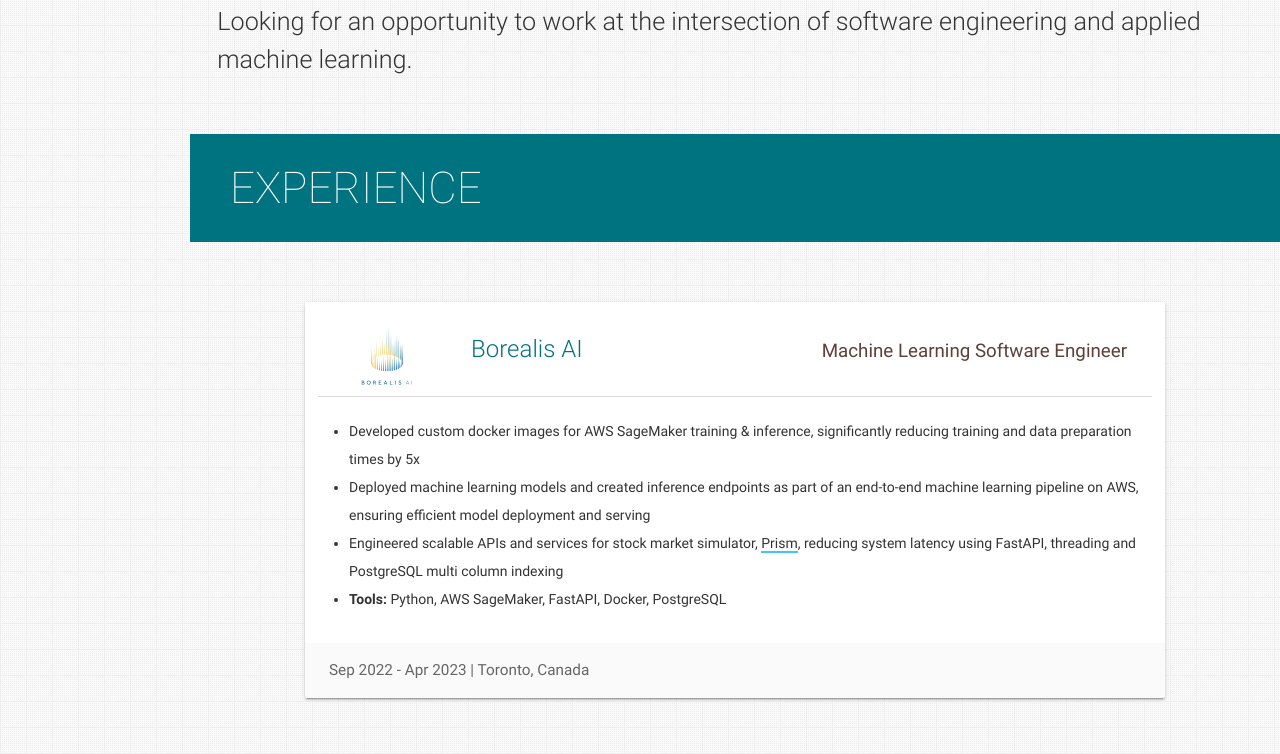
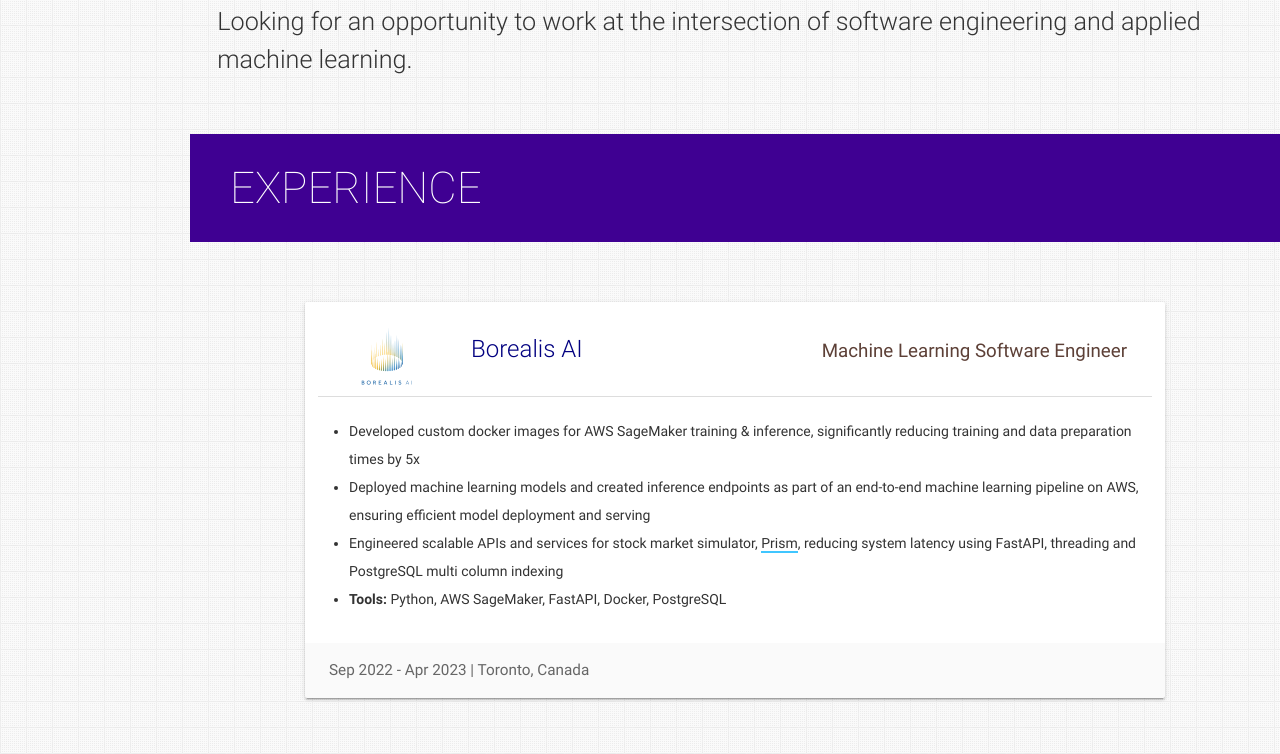
Before and after one commit to arshar2411/arshar2411.github.io, a plain HTML site: page index.html in a window 1280 px wide. Shown: the part 1431-2185 px from the top of the page. Drawn offline with nearby package versions, Linux system fonts and the light colour scheme.

Commit message:
more purp

```diff
--- a/assets/css/style.css
+++ b/assets/css/style.css
@@ -545,7 +545,7 @@ small {
 /* main .dark_purp-text */
 
 .dark_purp-text {
-  color: #007380 !important;
+  color: #020080 !important;
 }
 
 /* .dark_purp-text {
@@ -555,7 +555,7 @@ small {
 /* .dark_purp */
 
 .dark_purp {
-  background-color: #007380 !important;
+  background-color: rgb(63,0,146) !important;
 }
 
 /* .dark_purp {
```
